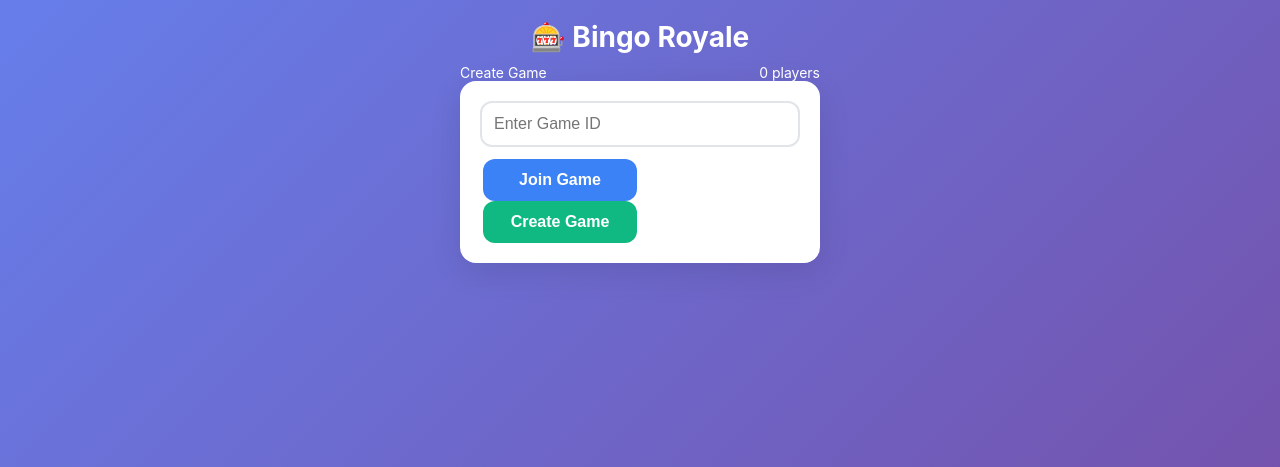
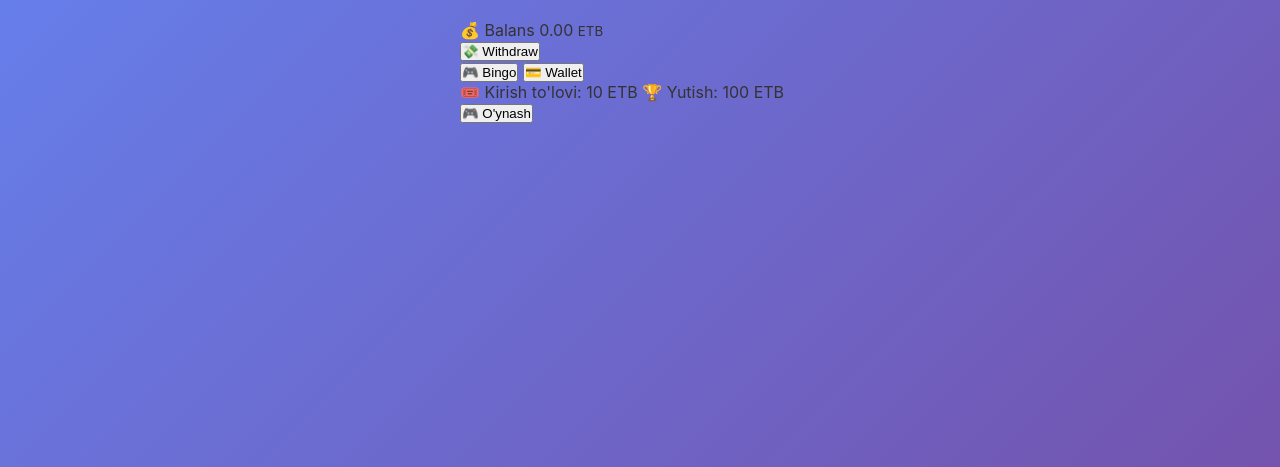
Before and after one commit to Erki112/qaro-bingo, a Flask app: page / in a window 1280 px wide. Shown: the top 467 px of the page. Run offline with Flask 3, Linux system fonts and the light colour scheme; some libraries are stand-ins or nearby versions.

Commit message:
Update index.html

```diff
--- a/templates/index.html
+++ b/templates/index.html
@@ -3,46 +3,44 @@
 <head>
     <meta charset="UTF-8">
     <meta name="viewport" content="width=device-width, initial-scale=1.0">
-    <title>🎰 Bingo Royale</title>
+    <title>🎰 Bingo Royale Ethiopia</title>
     <script src="https://telegram.org/js/telegram-web-app.js"></script>
     <link rel="stylesheet" href="/static/style.css">
 </head>
 <body>
     <div class="container">
-        <header>
-            <h1>🎰 Bingo Royale</h1>
-            <div class="game-info">
-                <span id="gameStatus">Create Game</span>
-                <span id="playerCount">0 players</span>
+        <!-- BALANCE HEADER -->
+        <div class="balance-header">
+            <div class="balance-info">
+                <span>💰 Balans</span>
+                <span id="balanceAmount">0.00</span> <small>ETB</small>
             </div>
-        </header>
+            <button id="withdrawBtn" class="withdraw-btn">💸 Withdraw</button>
+        </div>
 
-        <div class="game-section">
-            <div class="game-code-section" id="gameCodeSection">
-                <input type="text" id="gameCode" placeholder="Enter Game ID" maxlength="36">
-                <button id="joinBtn">Join Game</button>
-                <button id="createBtn">Create Game</button>
-            </div>
+        <!-- TABS -->
+        <div class="tabs">
+            <button class="tab-btn active" data-tab="bingo">🎮 Bingo</button>
+            <button class="tab-btn" data-tab="wallet">💳 Wallet</button>
+        </div>
 
-            <div class="bingo-grid" id="bingoGrid" style="display:none;">
-                <div class="grid-header">
-                    <span>B</span><span>I</span><span>N</span><span>G</span><span>O</span>
+        <!-- BINGO TAB -->
+        <div id="bingoTab" class="tab-content active">
+            <div class="game-section">
+                <div class="entry-fee">
+                    <div class="fee-info">
+                        <span>🎟️ Kirish to'lovi: 10 ETB</span>
+                        <span>🏆 Yutish: 100 ETB</span>
+                    </div>
+                    <button id="playBtn" class="play-btn">🎮 O'ynash</button>
                 </div>
-                <div class="grid-cells" id="gridCells"></div>
-            </div>
 
-            <div class="controls" id="controls" style="display:none;">
-                <button id="newRoundBtn">New Round</button>
-                <button id="callBtn">Call Number</button>
-                <input type="number" id="callNumber" min="1" max="75" placeholder="1-75">
-            </div>
+                <div class="game-code-section" id="gameCodeSection" style="display:none;">
+                    <input type="text" id="gameCode" placeholder="O'yin ID kiriting">
+                    <button id="joinBtn">Qo'shilish</button>
+                    <button id="createBtn">Yaratish</button>
+                </div>
 
-            <div class="called-numbers" id="calledNumbers" style="display:none;">
-                <h3>📢 Called Numbers</h3>
-                <div id="numbersList"></div>
-            </div>
-        </div>
-    </div>
-    <script src="/static/script.js"></script>
-</body>
-</html>
+                <div class="bingo-grid" id="bingoGrid" style="display:none;">
+                    <div class="grid-header">B I N G O</div>
+                    <div class="grid
```
